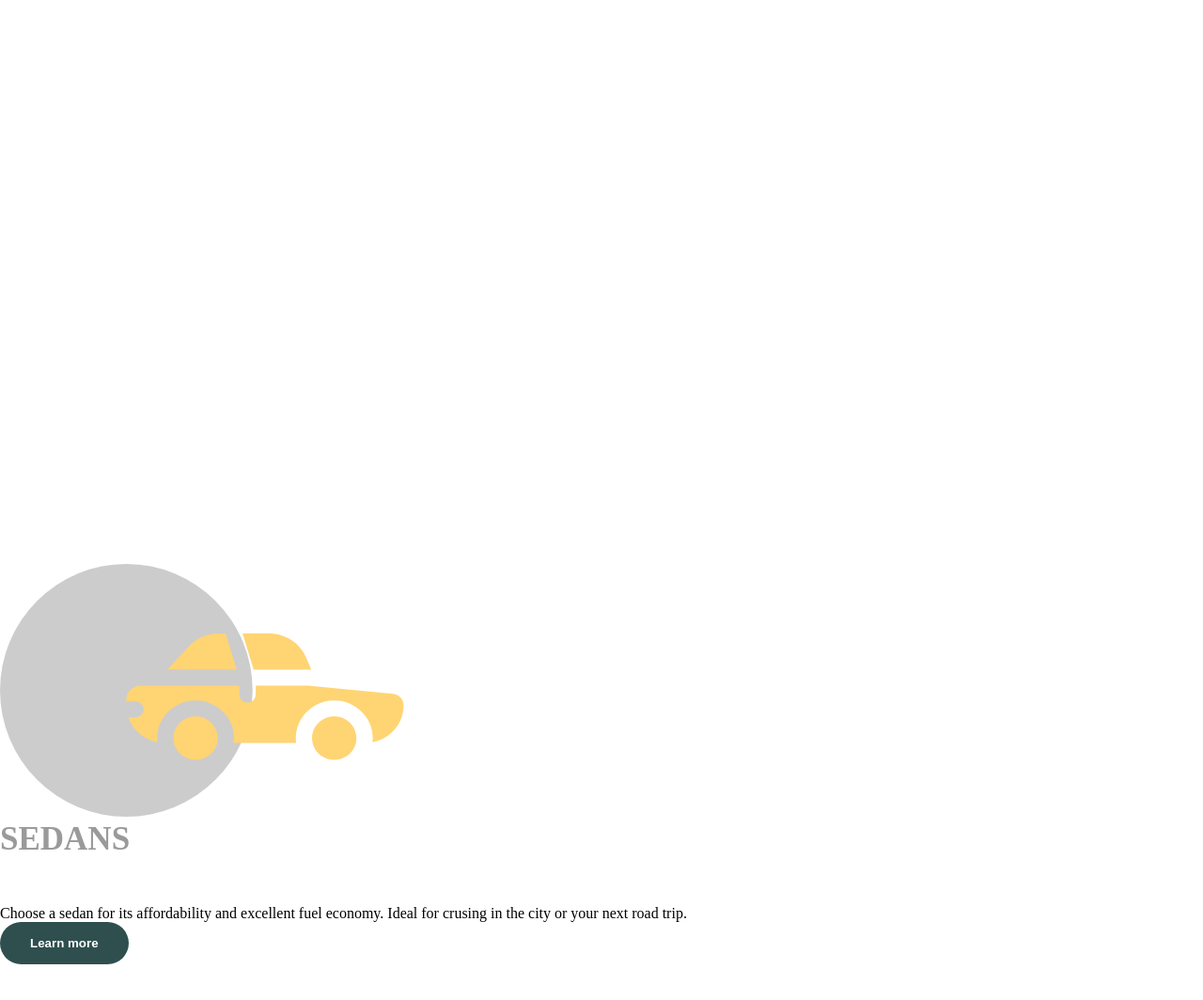
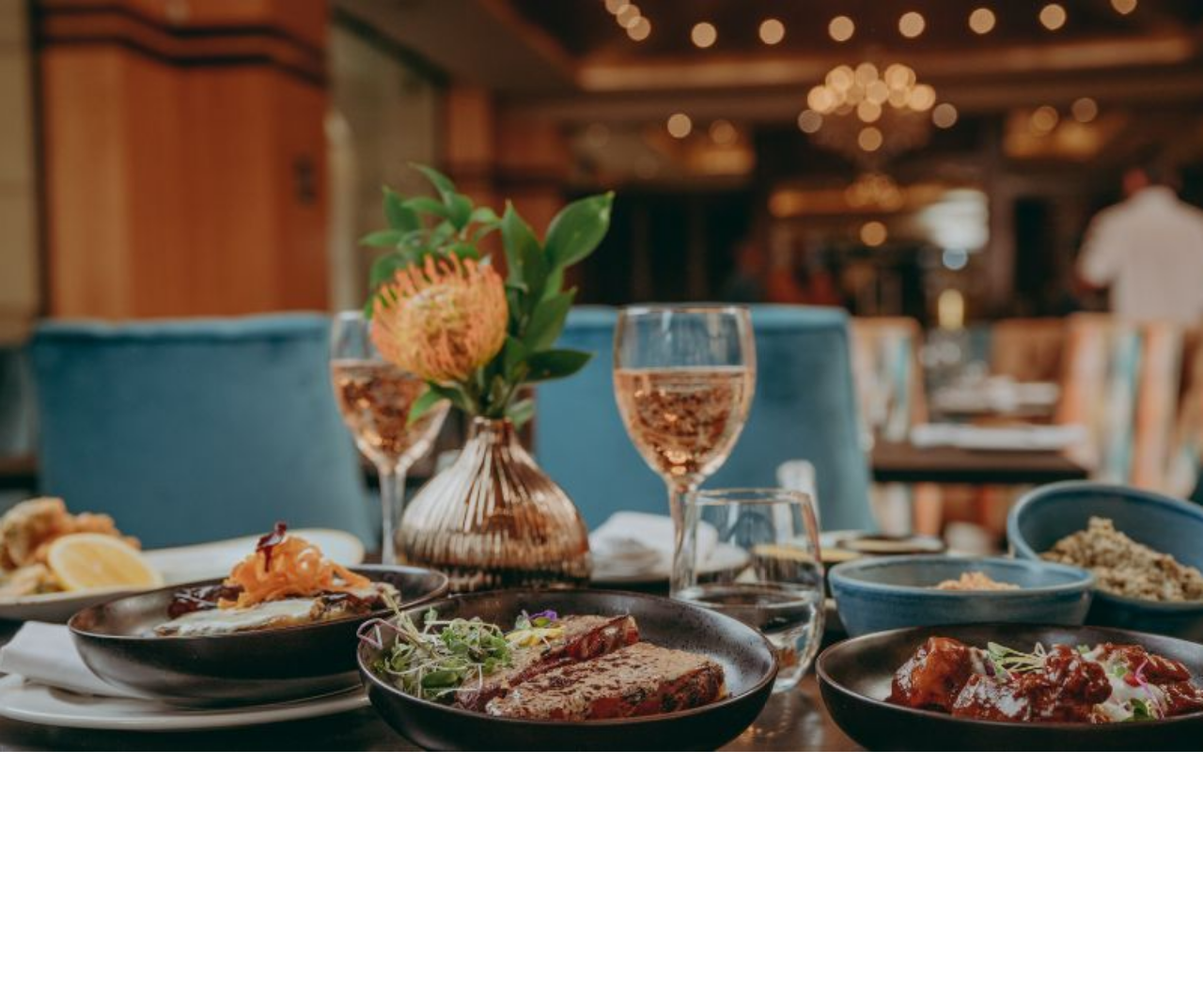
Before and after one commit to veritynk/Assignments, a plain HTML site: page index.html in a window 1280 px wide. Shown: the top 1064 px of the page at 94% size. After the commit the page ends 800 px from the top, so only its background shows below. Drawn offline with Linux system fonts and the light colour scheme.

Commit message:
Add files via upload

```diff
--- /dev/null
+++ b/carousel.css
@@ -0,0 +1,30 @@
+*{
+    margin: 0;
+    padding: 0;
+    box-sizing: border-box;
+}
+
+.main{
+    height: 100vh;
+    width: 100%;
+
+}
+
+.wrapper, .slide{
+    width: 100%;
+    height: 100%;
+
+}
+
+.slide::before{
+    content: "";
+    position: absolute;
+    height: 100%;
+    width: 100%;
+}
+
+.slide .image{
+    height: 100%;
+    width: 100%;
+    object-fit: cover;
+}
--- a/index.html
+++ b/index.html
@@ -4,44 +4,44 @@
     <meta charset="UTF-8">
     <meta http-equiv="X-UA-Compatible" content="IE=edge">
     <meta name="viewport" content="width=device-width, initial-scale=1.0">
-    <title>CSS Flexbox</title>
+    <title>Carousel</title>
 
-    <link rel="preconnect" href="https://fonts.googleapis.com">
-<link rel="preconnect" href="https://fonts.gstatic.com" crossorigin>
-<link href="https://fonts.googleapis.com/css2?family=Lexend+Deca&display=swap" rel="stylesheet">
+    <!-- Link Swiper's CSS -->
+    <link rel="stylesheet" href="swiper.min.css">
 
-<link rel="preconnect" href="https://fonts.googleapis.com">
-<link rel="preconnect" href="https://fonts.gstatic.com" crossorigin>
-<link href="https://fonts.googleapis.com/css2?family=Big+Shoulders+Display:wght@700&display=swap" rel="stylesheet">
-
-<link rel="stylesheet" href="style.css">
+    <link rel="stylesheet" href="carousel.css">
 </head>
 <body>
-    <div class="container">
-        <div class="box-1">
-            <img src="Copy of icon-sedans.svg" alt="car">
-            <h3 class="head"> SEDANS </h3>
-            <p> Choose a sedan for its affordability and excellent fuel economy. Ideal for crusing in the city
-                or your next road trip.
-            </p>
-            <button class="btn-1">Learn more</button>
+    <section class="main swiper mySwiper">
+        <div class="wrapper swiper-wrapper">
+            <div class="slide swiper-slide">
+                <img src="One.jpg" alt="Dinner" class="image">
+            </div>
         </div>
-        <div class="box-2">
-            <img src="Copy of icon-suvs.svg" alt="car">
-            <h3 class="head"> SUVS </h3>
-            <p>Take an SUV for its spacious interior, power and versatility. Perfect for your next family vacation
-                and off-road adventures.
-            </p>
-            <button class="btn-2">Learn more</button>
-        </div>
-        <div class="box-3">
-            <img src="Copy of icon-luxury.svg" alt="car">
-            <h3 class="head"> LUXURY </h3>
-            <p> Cruise in the best car brands without the bloated prices. Enjoy the enhanced comfort of a luxury
-                rental and arrive in style
-            </p>
-            <button class="btn-3">Learn more</button>
-        </div>
-    </div>
+
+        <div class="swiper-button-next"></div>
+      <div class="swiper-button-prev"></div>
+      <div class="swiper-pagination"></div>
+    </section>
+
+     <!-- Swiper JS -->
+     <script src="swiper-bundle.min.js"></script>
+
+    <!-- Initialize Swiper -->
+    <script>
+        var swiper = new Swiper(".mySwiper", {
+          slidesPerView: 1,
+          spaceBetween: 30,
+          loop: true,
+          pagination: {
+            el: ".swiper-pagination",
+            clickable: true,
+          },
+          navigation: {
+            nextEl: ".swiper-button-next",
+            prevEl: ".swiper-button-prev",
+          },
+        });
+      </script>
 </body>
 </html>
```
Also changed, not shown: Five.jpg (added), Four.jpg (added), One.jpg (added), Six.png (added), Three.jpg (added), Two.jpg (added), swiper-bundle.min.js (added), swiper.min.css (added).
